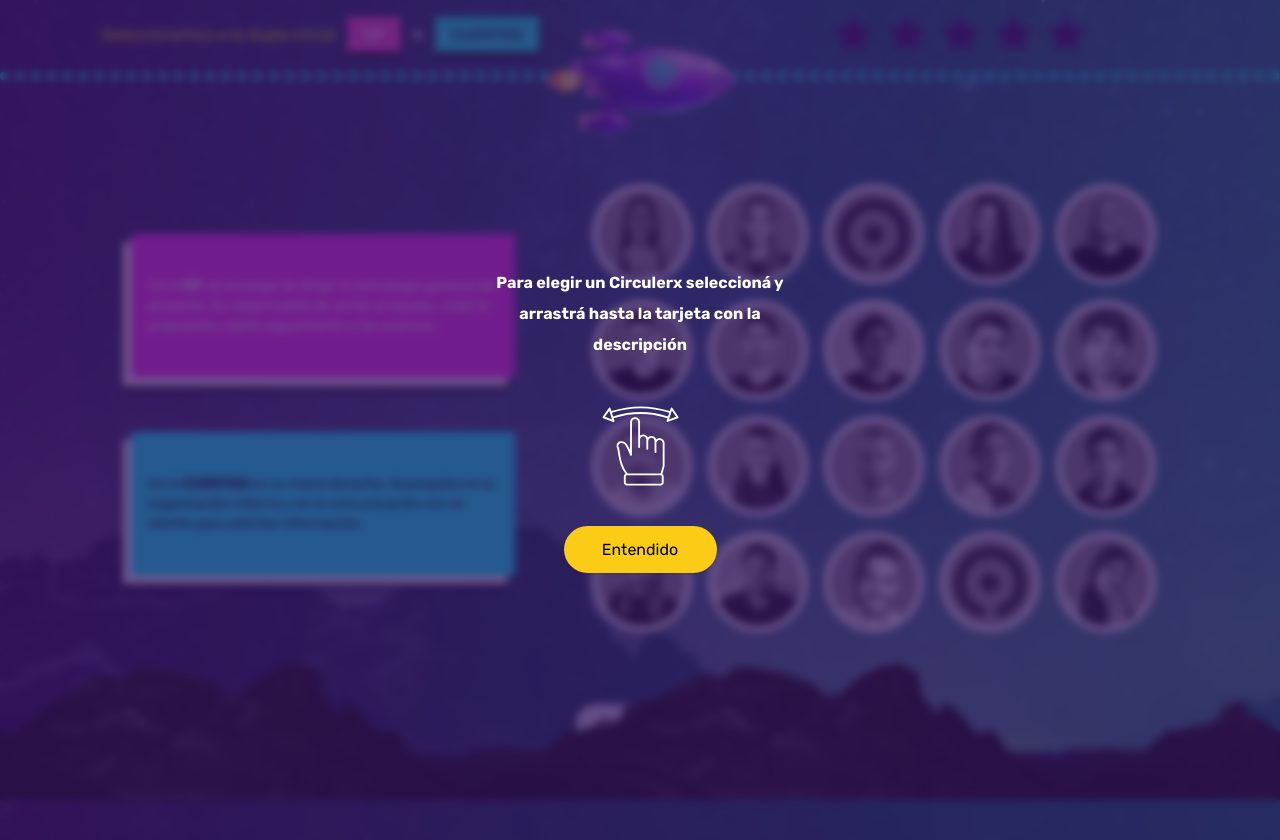
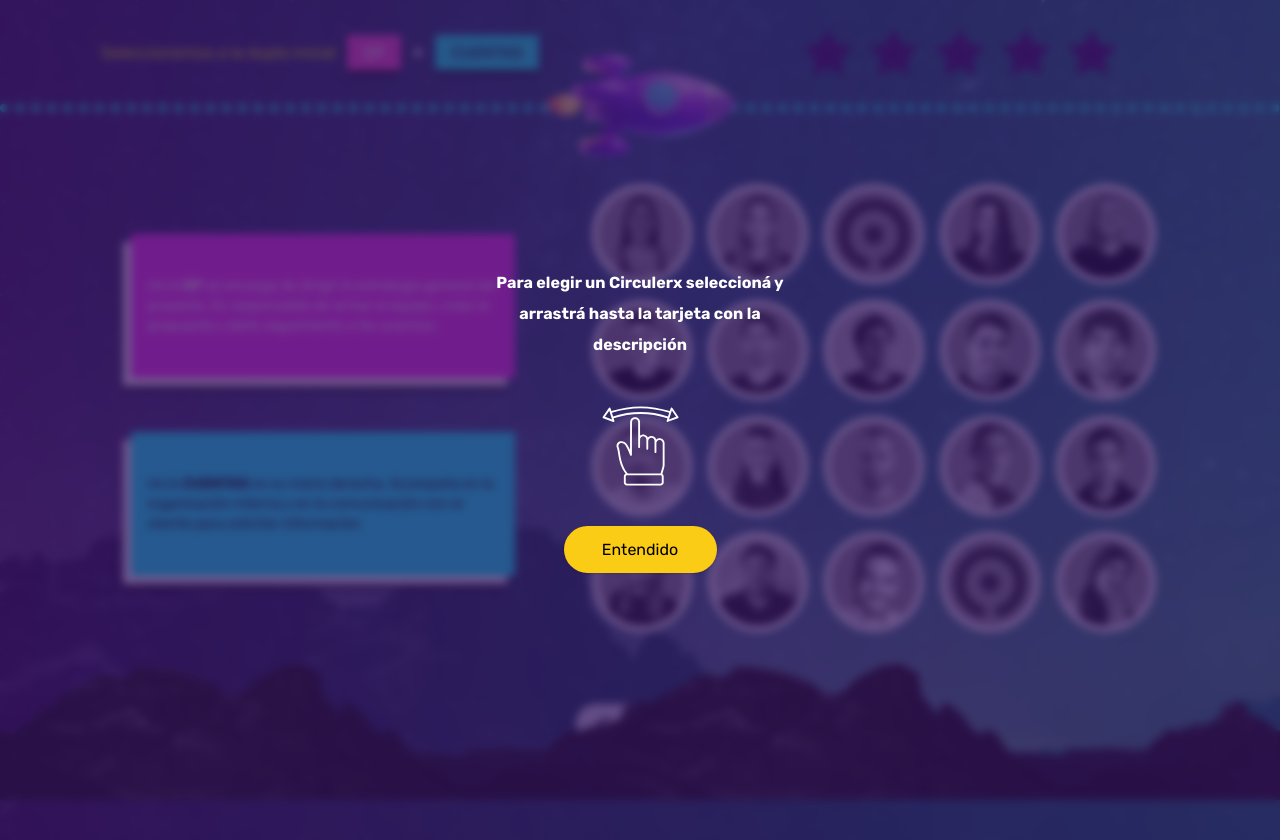
Before and after one commit to Nahuel-NP/Jugate-con-circulo, a React (Vite) app: page /game in a window 1280 px wide. Built offline with nearby package versions, Linux system fonts and the light colour scheme; what tailwindcss-animated would draw is missing.

Commit message:
fix style

```diff
--- a/src/layouts/MainLayout.tsx
+++ b/src/layouts/MainLayout.tsx
@@ -23,7 +23,7 @@ const MainLayout = () => {
 
   return (
     <main className="relative bg-fixed bg-center bg-cover bg-montana font-rubik">
-      {showBar && <div style={{ viewTransitionName: 'rocket' }} className="absolute top-0 left-0 z-50 grid  w-full h-16 grid-cols-2 animate-fade-down animate-once animate-delay-[1500ms] animate-ease-linear lg:h-20 before:border-b-8 before:border-c-cyan before:border-dotted before:relative before:col-start-1 before:col-span-2">
+      {showBar && <div style={{ viewTransitionName: 'rocket' }} className="absolute top-0 left-0 z-50 grid  w-full h-16 grid-cols-2  animate-fade-down animate-once animate-delay-[1500ms] animate-ease-linear lg:h-28 border-b-8 border-c-cyan border-dotted ">
         <div className="items-center justify-center hidden col-start-1 row-start-1 mx-auto lg:flex "><p className=" text-c-yellow">Seleccionemos a la dupla inicial <span className="px-4 py-2 ml-2 text-white uppercase shadow-md bg-c-magenta shadow-black ">dp</span> <span className="mx-2 text-lg font-bold text-white shadow-md">+</span> <span className="px-4 py-2 text-black uppercase shadow-md bg-c-cyan shadow-black">cuentas</span></p> </div>
         <div className="flex justify-end col-span-2 col-start-1 row-start-1 gap-4 py-4 lg:justify-center lg:col-start-2"> {
           ["1", "2", "3", "4", "5"].map((item) => (
```
